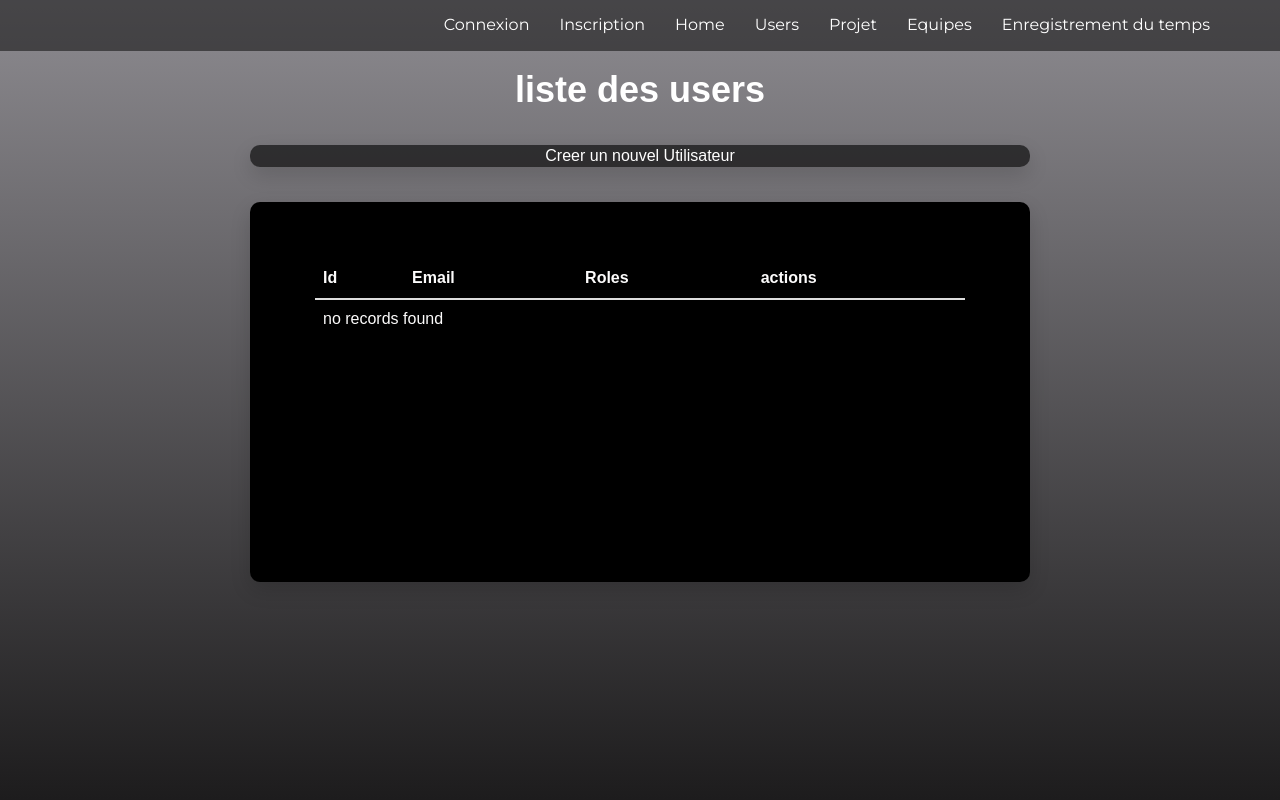
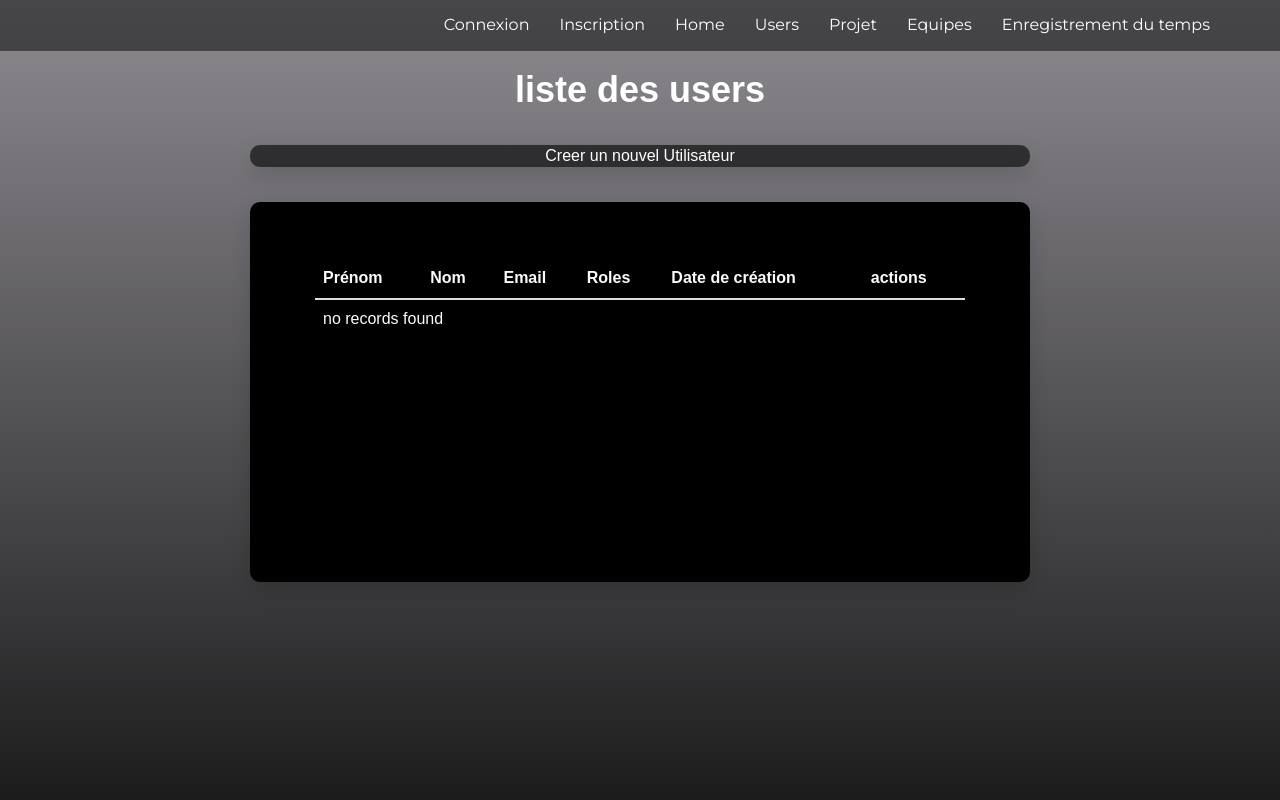
Before and after one commit to MagTKT/ipssi-timer-go, a Symfony app: template templates/user/index.html.twig in a window 1280 px wide. Run offline with Twig, Linux system fonts and the light colour scheme; the template is opened without the code that fills it, so the values that code supplies are empty; some libraries are stand-ins or nearby versions.

Commit message:
review liste

```diff
--- a/templates/project/index.html.twig
+++ b/templates/project/index.html.twig
@@ -14,16 +14,16 @@
                         <table class="table">
                             <thead>
                                 <tr>
-                                    <th>Id</th>
                                     <th>Nom du projet</th>
+                                    <th>Date de création</th>
                                     <th>Actions</th>
                                 </tr>
                             </thead>
                             <tbody>
                             {% for project in projects %}
                                 <tr>
-                                    <td>{{ project.id }}</td>
                                     <td>{{ project.nameProject }}</td>
+                                    <td>{{ 'Pas encore poussé' }}</td>
                                     <td>
                                         <a class='color_one' href="{{ path('project_show', {'id': project.id}) }}">Détail</a>
                                         <a class='color_two' href="{{ path('project_edit', {'id': project.id}) }}">Editer</a>
--- a/templates/team/index.html.twig
+++ b/templates/team/index.html.twig
@@ -13,16 +13,16 @@
                     <table class="table">
                         <thead>
                             <tr>
-                                <th>Id</th>
                                 <th>Name</th>
+                                <th>Date de création</th>
                                 <th>actions</th>
                             </tr>
                         </thead>
                         <tbody>
                             {% for team in teams %}
                                 <tr>
-                                    <td>{{ team.id }}</td>
                                     <td>{{ team.name }}</td>
+                                    <td>{{ 'Pas encore poussé' }}</td>
                                     <td>
                                         <a class='color_one' href="{{ path('team_show', {'id': team.id}) }}">Détail</a>
                                         <a class='color_two' href="{{ path('team_edit', {'id': team.id}) }}">Editer</a>
--- a/templates/user/index.html.twig
+++ b/templates/user/index.html.twig
@@ -14,18 +14,22 @@
                         <table class="table">
                             <thead>
                                 <tr>
-                                    <th>Id</th>
+                                    <th>Prénom</th>
+                                    <th>Nom</th>
                                     <th>Email</th>
                                     <th>Roles</th>
+                                    <th>Date de création</th>
                                     <th>actions</th>
                                 </tr>
                             </thead>
                             <tbody>
                             {% for user in users %}
                                 <tr>
-                                    <td>{{ user.id }}</td>
+                                    <td>{{ user.name }}</td>
+                                    <td>{{ user.lastName }}</td>
                                     <td>{{ user.email }}</td>
                                     <td>{{ user.roles ? user.roles|json_encode : '' }}</td>
+                                    <td>{{ 'Pas encore poussé' }}</td>
                                     <td>
                                         <a class='color_one' href="{{ path('user_show', {'id': user.id}) }}">Detail</a>
                                         <a class='color_two' href="{{ path('user_edit', {'id': user.id}) }}">Editer</a>
```
